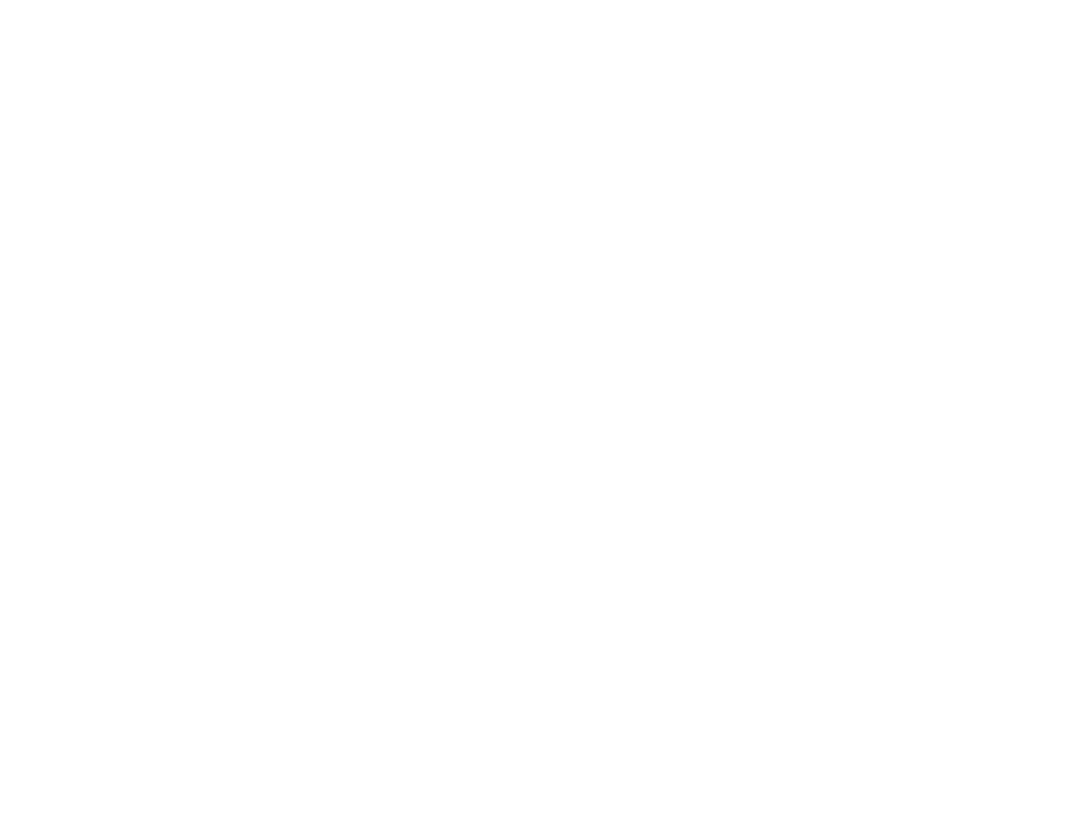
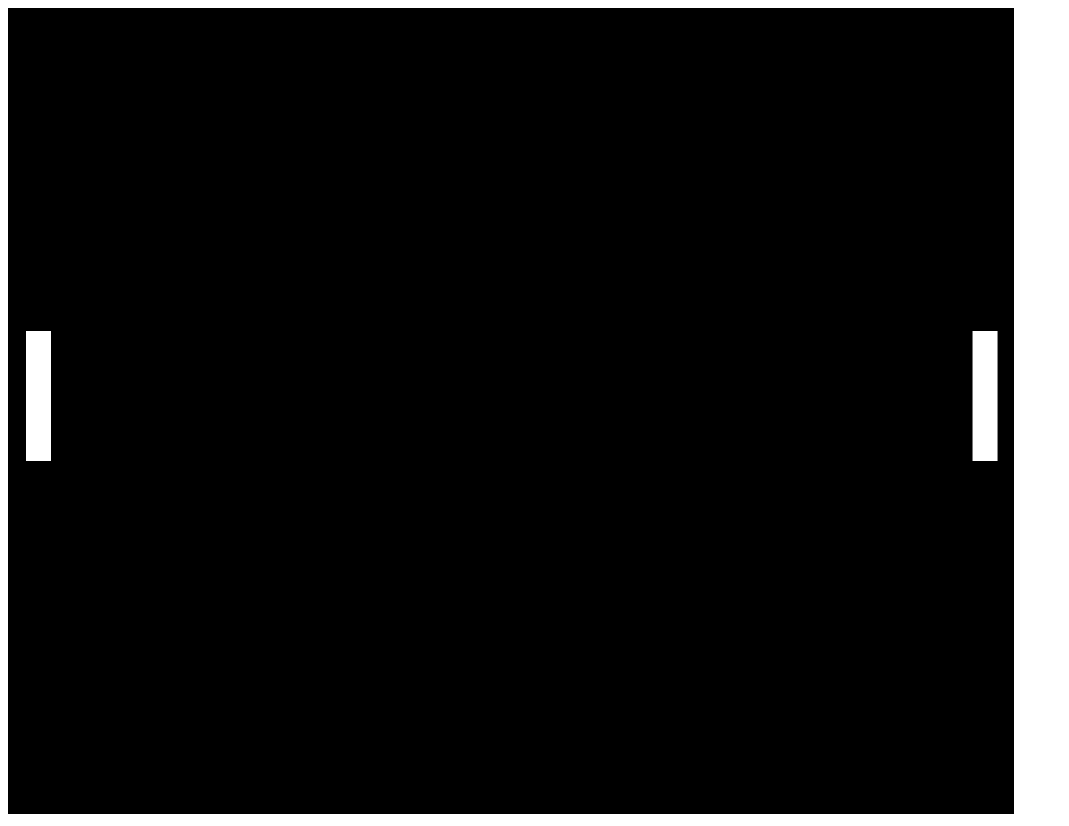
Before and after one commit to ThomasGuerrero/-Milestone_Project_1_Pong_game_Thomas_Guerrero, a plain HTML site: page index.html in a window 1280 px wide. Shown: the whole page, without its empty margins (0-1069 px from the left). Before the commit the page ends 800 px from the top, so only its background shows below. Drawn offline with Linux system fonts and the light colour scheme.

Commit message:
created game back ground and created user and bot

```diff
--- a/app.js
+++ b/app.js
@@ -0,0 +1,36 @@
+//creating the base background for the game
+const canvas = document.getElementById('game');
+const ctx = canvas.getContext('2d')
+
+//creating our rectangles
+function drawRect(x, y, w, h, color){
+ctx.fillStyle = color;
+ctx.fillRect(x, y, w, h);
+}
+
+// drawRect(10, 300, 25, 130, 'white')
+// drawRect(900, 300, 25, 130, 'white')
+
+//creating our user and bot
+const user = {
+    x: 15,
+    y: canvas.height/2.5,
+    width: 25,
+    height: 130,
+    color: 'white',
+};
+
+const bot = {
+    x: canvas.width/1.04,
+    y: canvas.height/2.5,
+    width: 25,
+    height: 130,
+    color: 'white',
+};
+
+//this will be the user rectangle
+drawRect(user.x, user.y, user.width, user.height, user.color);
+//this will be the bot rectangle
+drawRect(bot.x, bot.y, bot.width, bot.height, bot.color);
+
+//creating the pong net
--- a/assets/style.css
+++ b/assets/style.css
@@ -0,0 +1,4 @@
+#game {
+    border: solid black;
+    background-color: black;
+}
--- a/index.html
+++ b/index.html
@@ -5,10 +5,11 @@
     <meta http-equiv="X-UA-Compatible" content="IE=edge">
     <meta name="viewport" content="width=device-width, initial-scale=1.0">
     <link rel="stylesheet" href="assets/style.css">
-    <script src="app.js"></script>
+    <script src="app.js" defer></script>
+
     <title>Pong Web Browser Game</title>
 </head>
 <body>
-
+    <canvas id="game" width="1000" height="800"></canvas>
 </body>
 </html>
```
Also changed, not shown: 1 other file.
